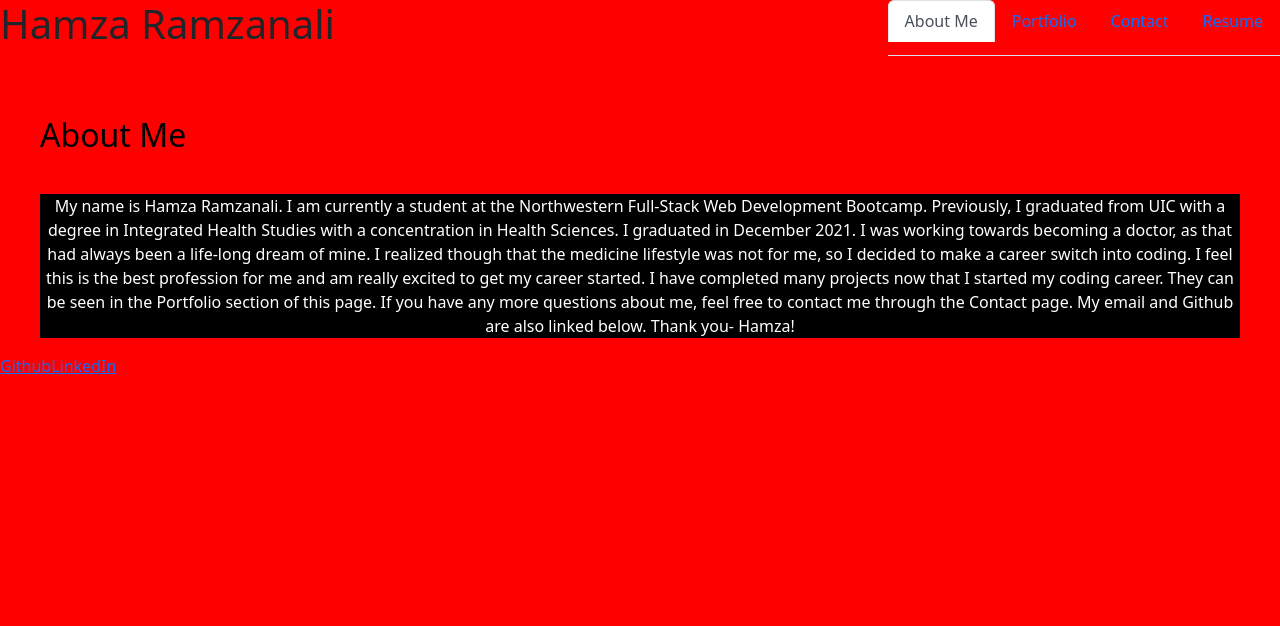
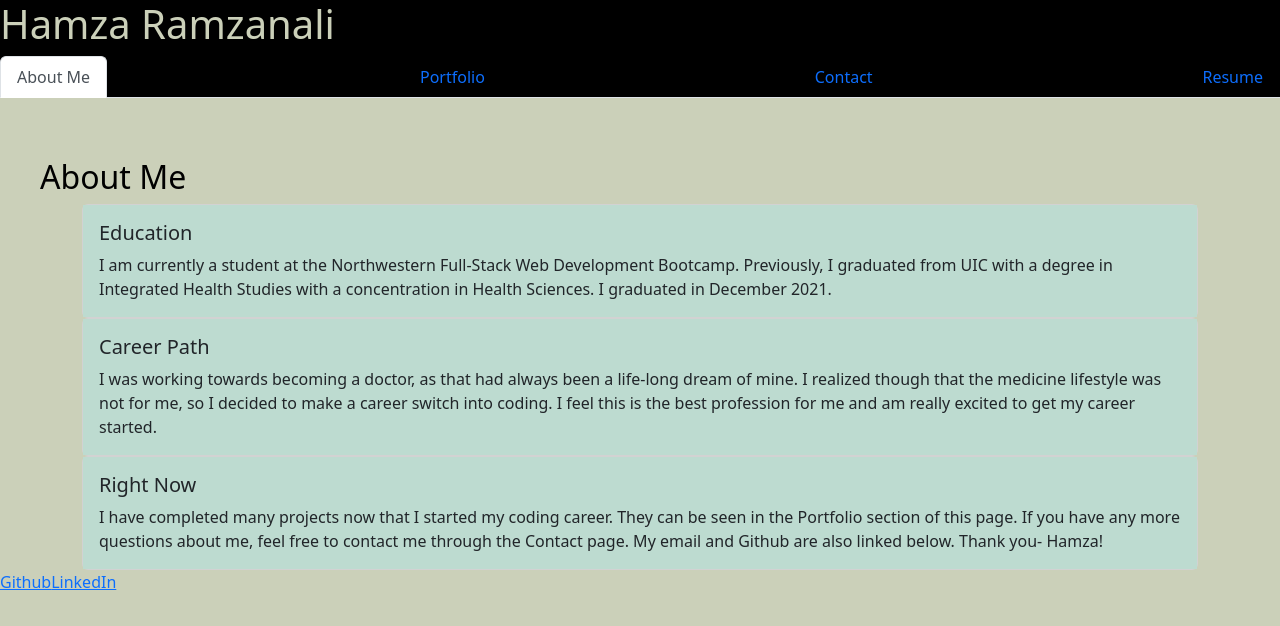
Before and after one commit to hamzaramzanali/portfolio-2, a React (Create React App) app: page / in a window 1280 px wide. Shown: the top 626 px of the page. Built offline with nearby package versions, Linux system fonts and the light colour scheme.

Commit message:
added styles and packages to make pages look nice

```diff
--- a/package.json
+++ b/package.json
@@ -3,11 +3,13 @@
   "version": "0.1.0",
   "private": true,
   "dependencies": {
+    "@emailjs/browser": "^3.9.0",
     "@testing-library/jest-dom": "^5.16.5",
     "@testing-library/react": "^13.4.0",
     "@testing-library/user-event": "^13.5.0",
     "axios": "^1.1.3",
     "bootstrap": "^5.2.2",
+    "emailjs": "^4.0.1",
     "pretty": "^2.0.0",
     "react": "^18.2.0",
     "react-dom": "^18.2.0",
--- a/src/components/Header.js
+++ b/src/components/Header.js
@@ -1,19 +1,17 @@
 import React from 'react';
+import './css/style.css'
 
-// const styles ={
-//   header: {
-//     background: '#ff0000'
-//   },
-//   h1: {
-//     color: '#ffffff'
-//   }
-// }
+const styles ={
+  header: {
+    background: 'lightblue'
+  },
+}
 
 function Header() {
 
   return (
-    <header className="header">
-      <h1>Hamza Ramzanali</h1>
+    <header className="header" style={styles.header}>
+      <h1 className='headerName'>Hamza Ramzanali</h1>
     </header>
   );
 }
--- /dev/null
+++ b/src/components/css/AboutMe.css
@@ -0,0 +1,12 @@
+
+.card-body {
+    background-color: #BDDBD0;
+}
+
+.card-title {
+    background-color: #BDDBD0;
+}
+
+.card-text {
+    background-color: #BDDBD0;
+}
--- a/src/components/css/Header.css
+++ b/src/components/css/Header.css
@@ -1,11 +1,22 @@
 .headerNav-container {
-    display: flex;
-    justify-content: space-between;
-    background-color: red;
-    text-align: center;
+    background-color: black;
+}
+
+.headerName {
+    background-color: black;
+    color: #cbd0b9;
 }
 
 .nav-tabs {
-    justify-content: flex-end;
+    justify-content: space-between;
     margin-left: auto;
+    background-color: black;
 }
+
+.nav-item {
+    background-color: black;
+}
+
+a {
+    color: greenyellow
+}
--- a/src/components/css/style.css
+++ b/src/components/css/style.css
@@ -1,3 +1,3 @@
 * {
-    background-color: red;
+    background-color: #CBD0B9;
 }
--- a/src/components/pages/AboutMe.js
+++ b/src/components/pages/AboutMe.js
@@ -1,4 +1,6 @@
+import { auto } from '@popperjs/core';
 import React from 'react';
+import '../css/AboutMe.css'
 
 const styles = {
   homePgHeader: {
@@ -7,25 +9,47 @@ const styles = {
     marginTop: 60,
   },
   h2: {
-    background: 'red',
     color: 'black',
   },
   p: {
     marginTop: 40,
-    background: 'black',
+    marginLeft: auto,
+    marginRight: auto,
     textAlign: 'center',
-    color: 'white',
+    border: 'solid'
+  },
+  card: {
+    width: auto,
   }
 }
 
 export default function AboutMe() {
   return (
-    <div className='homePg-header' style={styles.homePgHeader}>
-      <h2 style={styles.h2}>About Me</h2>
-      <p style={styles.p}>
-        My name is Hamza Ramzanali. I am currently a student at the Northwestern Full-Stack Web Development Bootcamp. Previously, I graduated from UIC with a degree in Integrated Health Studies with a concentration in Health Sciences. I graduated in December 2021. I was working towards becoming a doctor, as that had always been a life-long dream of mine. I realized though that the medicine lifestyle was not for me, so I decided to make a career switch into coding. I feel this is the best profession for me and am really excited to get my career started. I have completed many projects now that I started my coding career. They can be seen in the Portfolio section of this page. If you have any more questions about me, feel free to contact me through the Contact page. My email and Github are also linked below.
-        Thank you- Hamza!
-      </p>
+    <div>
+      <div classNameName='homePg-header' style={styles.homePgHeader}>
+        <h2 style={styles.h2}>About Me</h2>
+      </div>
+      <div className="container">
+      <div className="card col" styles={styles.card}>
+        <div className="card-body">
+          <h5 className="card-title">Education</h5>
+          <p className="card-text">I am currently a student at the Northwestern Full-Stack Web Development Bootcamp. Previously, I graduated from UIC with a degree in Integrated Health Studies with a concentration in Health Sciences. I graduated in December 2021.</p>
+        </div>
+      </div>
+      <div className="card col">
+        <div className="card-body">
+          <h5 className="card-title">Career Path</h5>
+          <p className="card-text"> I was working towards becoming a doctor, as that had always been a life-long dream of mine. I realized though that the medicine lifestyle was not for me, so I decided to make a career switch into coding. I feel this is the best profession for me and am really excited to get my career started.</p>
+        </div>
+      </div>
+      <div className="card col">
+        <div className="card-body">
+          <h5 className="card-title">Right Now</h5>
+          <p className="card-text"> I have completed many projects now that I started my coding career. They can be seen in the Portfolio section of this page. If you have any more questions about me, feel free to contact me through the Contact page. My email and Github are also linked below.
+            Thank you- Hamza!</p>
+        </div>
+      </div>
+      </div>
     </div>
   );
 }
--- a/src/components/pages/Contact.js
+++ b/src/components/pages/Contact.js
@@ -1,22 +1,38 @@
-import React from 'react';
+import React, { useRef } from 'react';
+import emailjs from '@emailjs/browser';
 
 export default function Contact() {
+  const form = useRef();
+
+  const sendEmail = (e) => {
+    e.preventDefault();
+
+    emailjs.sendForm('YOUR_SERVICE_ID', 'YOUR_TEMPLATE_ID', form.current, 'YOUR_PUBLIC_KEY')
+      .then((result) => {
+        console.log(result.text);
+      }, (error) => {
+        console.log(error.text);
+      });
+  };
+
+
   return (
     <div>
       <h1>Contact Page</h1>
-      <form>
+      <form onSubmit={sendEmail}>
         <div className="form-group">
-    <label for="exampleFormControlInput1">Email address</label>
-    <input type="email" className="form-control" id="exampleFormControlInput1" placeholder="name@example.com"/>
+          <label for="user_email">Email address</label>
+          <input type="email" className="form-control" id="user_email" placeholder="name@example.com" />
         </div>
         <div className="form-group">
-    <label for="exampleFormControlInput1">Name</label>
-    <input type="text" className="form-control" id="exampleFormControlInput1" placeholder="First and Last Name"/>
+          <label for="user_name">Name</label>
+          <input type="text" className="form-control" id="user_name" placeholder="First and Last Name" />
         </div>
         <div className="form-group">
-    <label for="exampleFormControlTextarea1">Example textarea</label>
-    <textarea className="form-control" id="exampleFormControlTextarea1" rows="3"></textarea>
+          <label for="user-message">Message</label>
+          <textarea className="form-control" id="user-message" rows="6"></textarea>
         </div>
+        <button type='submit' className="contactFormBtn" onSubmit={sendEmail} Submit/>
       </form>
     </div>
   );
```
Also changed, not shown: 1 other file (tests, documents, lock files or other folders). Lines whose indentation alone changed are shown as unchanged.
